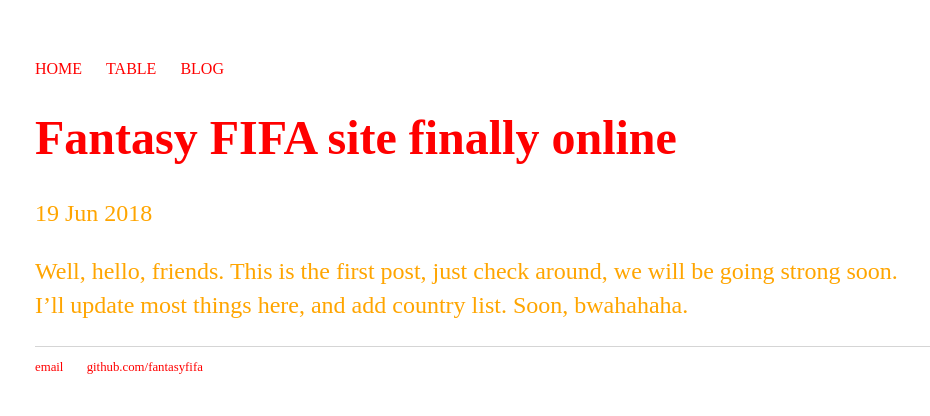
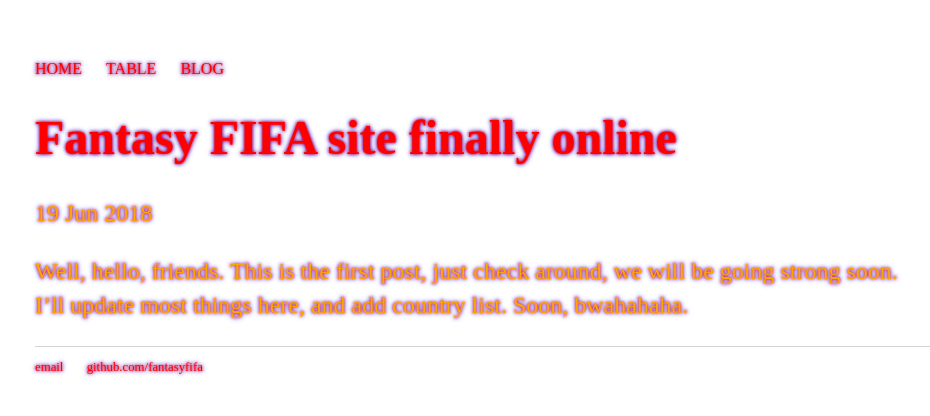
Before and after one commit to fantasyeuro/fantasyeuro.github.io, a Jekyll site: the page built from _posts/2018-06-19-site.md, in a window 1280 px wide. Shown: the top 416 px of the page, without its empty margins (157-1087 px from the left). Built offline with Jekyll 4.4.1, drawn with Linux system fonts in a browser that asks for light colours.

Commit message:
Update main.css

```diff
--- a/css/main.css
+++ b/css/main.css
@@ -7,6 +7,7 @@
     padding: 0px;
     list-style: none;
     font-weight: normal;
+    text-shadow: 0 0 3px #FF0000, 0 0 5px #0000FF;
 }
 nav ul li, footer ul li {
     display: inline;
@@ -20,16 +21,19 @@
     font-family:'Bridge Type';
     font-size: 3em;
     color: red;
+    text-shadow: 0 0 3px #FF0000, 0 0 5px #0000FF;
+}
+h2{
+    font-family:'Bridge Type';
+    font-size: 3em;
+    color: red;
+    text-shadow: 0 0 3px #FF0000, 0 0 5px #0000FF;
 }
 p {
     font-size: 1.5em;
     line-height: 1.4em;
     color: orange;
-}
-h2{
-    font-family:'Bridge Type';
-    font-size: 3em;
-    color: red;
+    text-shadow: 0 0 3px #FF0000, 0 0 5px #0000FF;
 }
 footer {
     border-top: 1px solid #d5d5d5;
```
